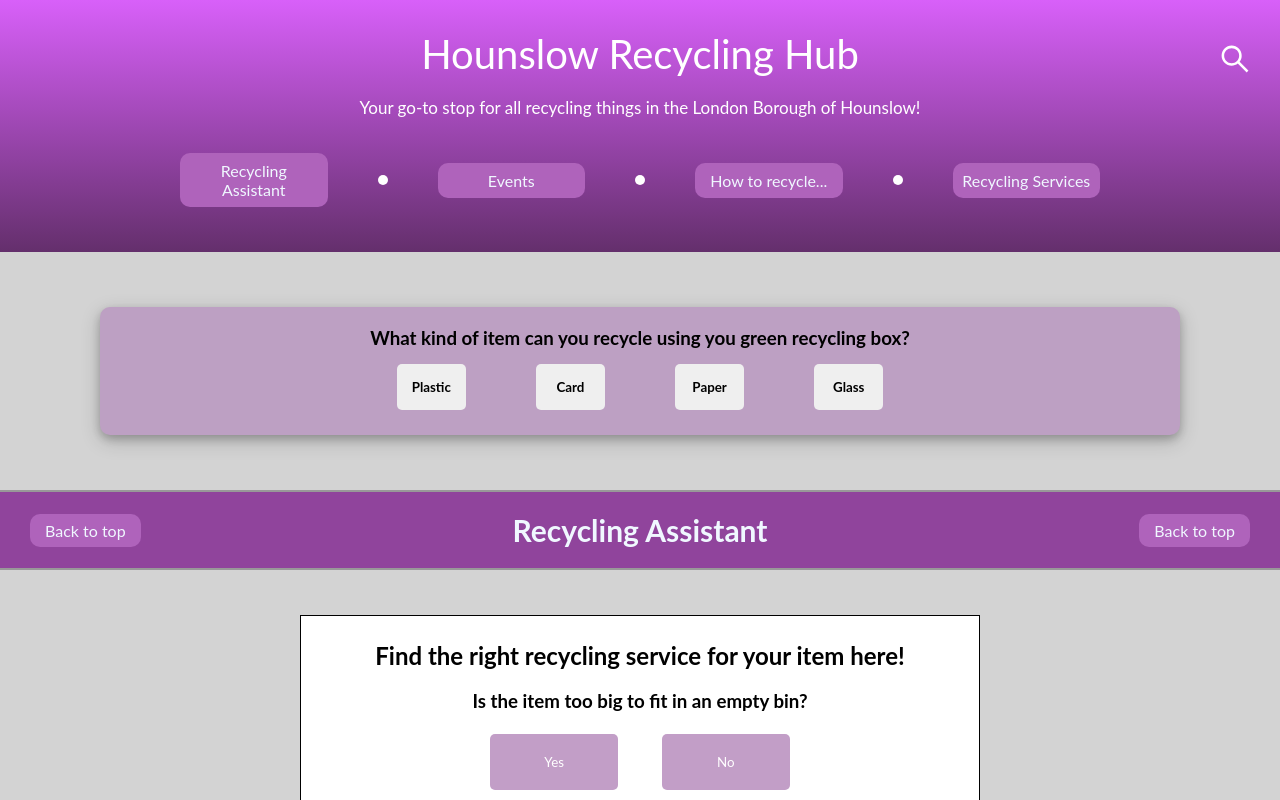
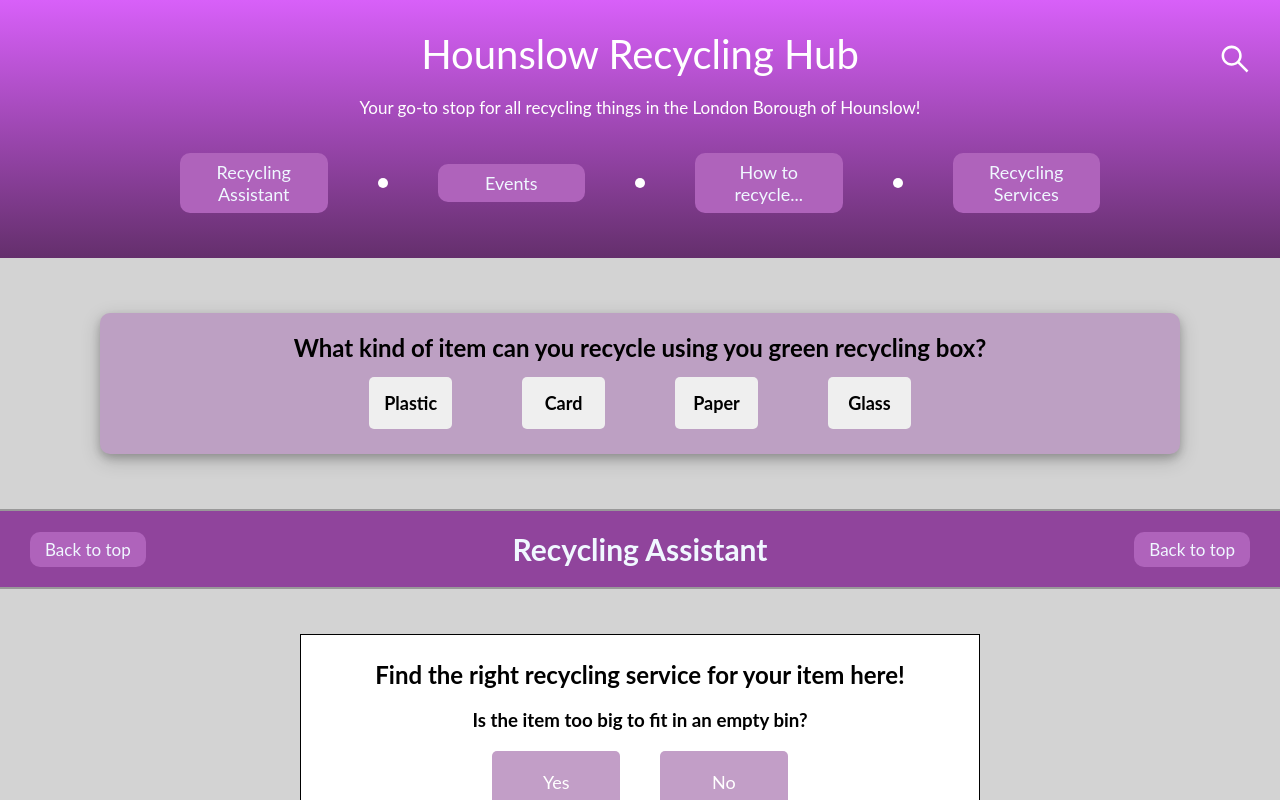
Before and after one commit to ajn2020/test, a Next.js app: page / in a window 1280 px wide. Shown: the top 800 px of the page. Built offline with nearby package versions, Linux system fonts and the light colour scheme.

Commit message:
Improve text content

```diff
--- a/components/DecisionTree.tsx
+++ b/components/DecisionTree.tsx
@@ -45,6 +45,7 @@ export default function DecisionTree() {
             </button>
           ))}
         </div>
+        <br />
         <Button onClick={handleReset}>Restart</Button>
         {/* <button onClick={handleReset}>Restart</button> */}
       </div>
--- a/components/Question.tsx
+++ b/components/Question.tsx
@@ -30,7 +30,7 @@ export default function Question() {
 
   return (
     <div className="question-box">
-      <h3>{currentQuestion.question}</h3>
+      <h2>{currentQuestion.question}</h2>
       <div className="question-box-answers">
         {currentQuestion.answers.map((option) => (
           <button
--- a/styles/style.css
+++ b/styles/style.css
@@ -77,6 +77,7 @@ a:hover {
   border-radius: 10px;
   margin: 0 50px;
   padding: 8px;
+  font-size: 18px;
 }
 
 .header-search {
@@ -142,6 +143,7 @@ a:hover {
 
 .answer-button {
   color: black;
+  font-size: 18px;
   font-weight: bold;
   padding: 10px;
   margin: 5px 20px;
@@ -182,6 +184,7 @@ a:hover {
 .subheading-anchors {
   display: flex;
   margin: 0 30px;
+  font-size: 17px;
 }
 
 .subheading-anchors a {
@@ -213,7 +216,7 @@ a:hover {
   border-width: 1px;
   margin: 30px 300px;
   text-align: center;
-  padding: 25px 0;
+  padding: 25px 0px;
 }
 
 .decision-tree-title {
@@ -229,13 +232,14 @@ a:hover {
 
 .decision-tree-option {
   width: 20%;
-  margin: 22px 22px;
-  padding: 20px 20px;
+  margin: 20px 20px 0px 20px;
+  padding: 20px;
   border-width: 0;
   border-radius: 5px;
   background-color: #c29ec7;
   color: #fff;
   cursor: pointer;
+  font-size: 18px;
 }
 
 /*========================================
```
